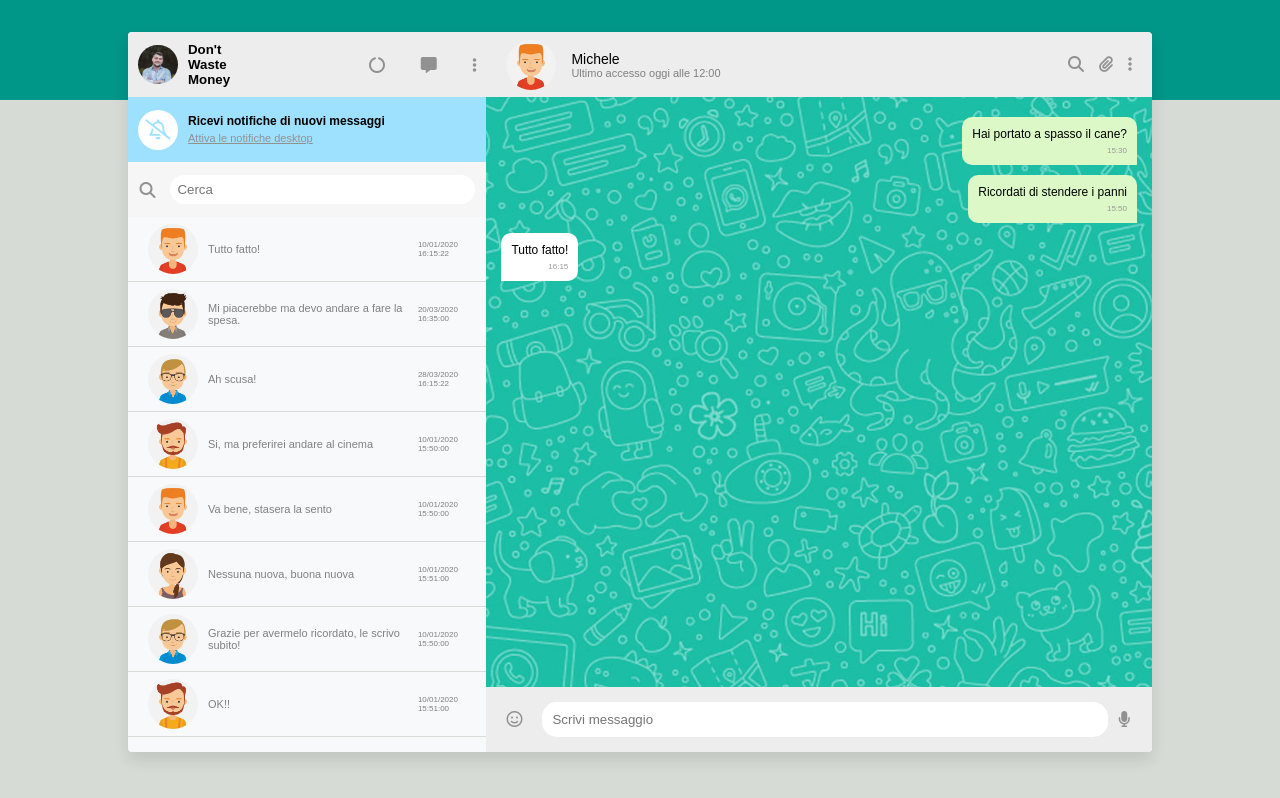
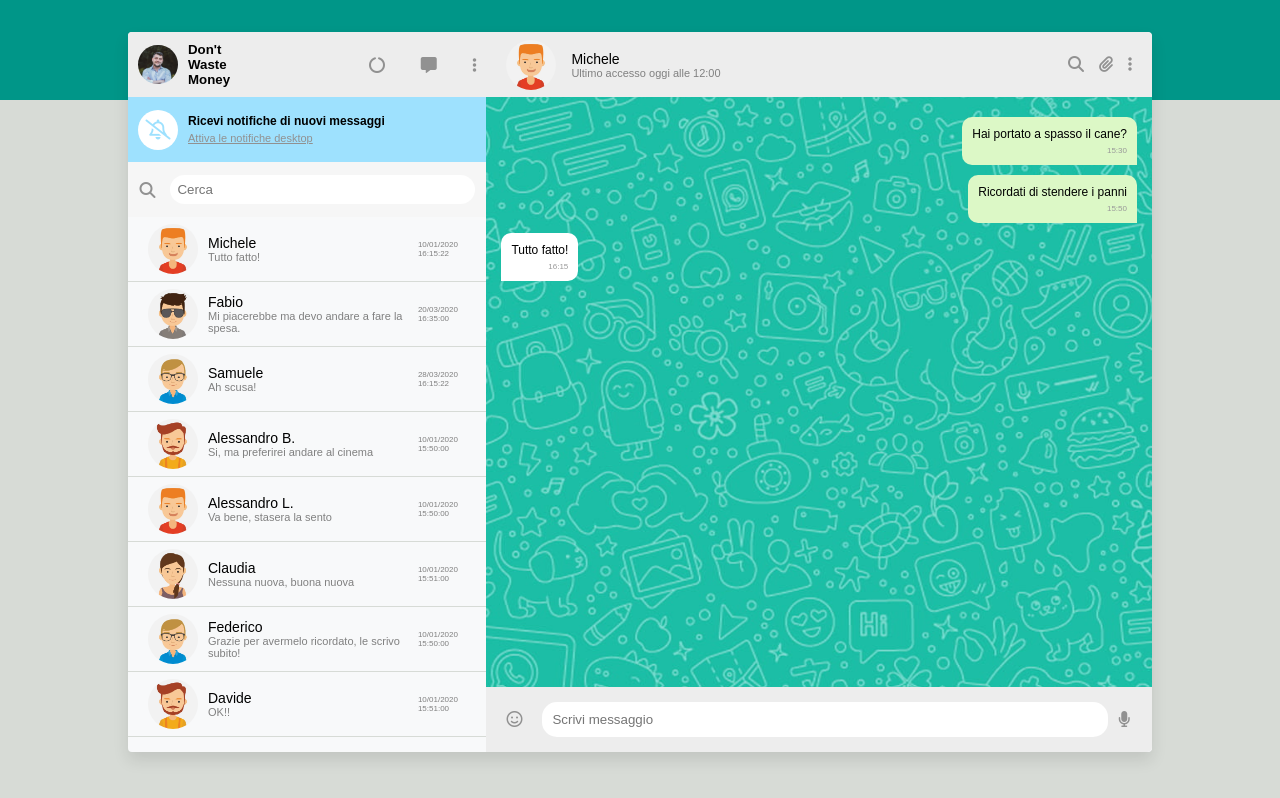
Before and after one commit to CosimoA/vue-boolzapp, a plain HTML site: page index.html in a window 1280 px wide. Drawn offline with nearby package versions, Linux system fonts and the light colour scheme.

Commit message:
FIX: riaggiunto nome contatto nella lista che era sparito

```diff
--- a/index.html
+++ b/index.html
@@ -53,7 +53,7 @@
                             <li class="chat-lista" v-for="contact in filteredContacts" :key="contact.name" @click="selectContact(contact)">
                                 <img :src="contact.avatar" alt="utente" />
                                 <div class="info-contatto">
-                                    <span class="nome-utente">{{ contact.name }}</span>
+                                    <span class="nome-utente">{{ contact.nome }}</span>
                                     <span class="messaggio-utente">{{ contact.ultimoMessaggio }}</span>
                                 </div>
                                 <span class="data-utente">{{ contact.dataUltimoMessaggio }}</span>
```
